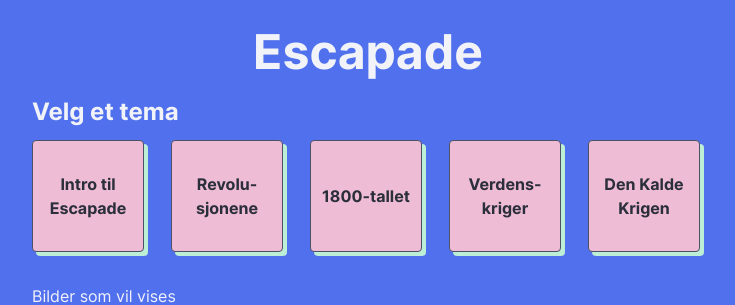
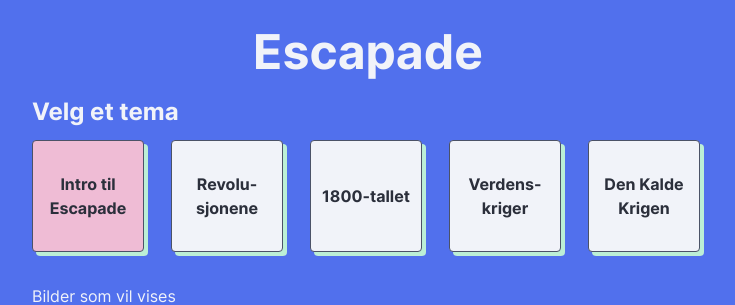
Before and after one commit to rotciw/escapade, a React (Vite) app: page /create in a window 1280 px wide. Shown: the top 305 px of the page, without its empty margins (272-1007 px from the left). Built offline with nearby package versions, Linux system fonts and the light colour scheme.

Commit message:
make themes selectable and disable extra settings as they are unused at the moment

```diff
--- a/src/base.css
+++ b/src/base.css
@@ -9,8 +9,8 @@
   .btn-sm {
     @apply px-4 py-2 font-bold text-black transition-all shadow-sm border-base hover:shadow-none hover:translate-x-1 hover:translate-y-1 hover:bg-cameo-pink-hover bg-cameo-pink;
   }
-  .btn-sq {
-    @apply p-2 font-bold text-black break-words transition-all shadow-lg border-base w-28 h-28 hover:shadow-none hover:translate-x-1 hover:translate-y-1 hover:bg-cameo-pink-hover bg-cameo-pink;
+  .btn-theme-choice {
+    @apply p-2 font-bold text-black break-words transition-all shadow-lg border-base w-28 h-28 hover:shadow-none hover:translate-x-1 hover:translate-y-1 hover:bg-cameo-pink bg-alice-blue;
   }
   .icon-clickable {
     @apply transition-all rounded-full cursor-pointer hover:bg-alice-blue-hover;
--- a/src/views/host/creatingGameView.tsx
+++ b/src/views/host/creatingGameView.tsx
@@ -12,6 +12,7 @@ const CreatingGameView: React.FC = () => {
   const [creatorGameCode, setCreatorGameCode] = useLocalStorage('gameCode', '');
   const [gameHostId, setGameHostId] = useLocalStorage('hostId', '');
   const [showSettings, setShowSettings] = useState(true);
+  const [selectedTheme, setSelectedTheme] = useState(1);
 
   const createGame = async () => {
     const gameCode = generateGameCode(6);
@@ -41,11 +42,46 @@ const CreatingGameView: React.FC = () => {
       <div className='flex flex-col w-2/3 max-w-2xl m-auto items-left '>
         <h1 className='my-3 text-2xl font-bold'>Velg et tema</h1>
         <div className='flex justify-between w-full pr-1'>
-          <button className='btn-sq'>Intro til Escapade</button>
-          <button className='btn-sq'>Revolu-sjonene</button>
-          <button className='btn-sq'>1800-tallet</button>
-          <button className='btn-sq'>Verdens-kriger</button>
-          <button className='btn-sq'>Den Kalde Krigen</button>
+          <button
+            className={`btn-theme-choice ${
+              selectedTheme == 1 && 'bg-cameo-pink hover:bg-cameo-pink-hover'
+            }`}
+            onClick={() => setSelectedTheme(1)}
+          >
+            Intro til Escapade
+          </button>
+          <button
+            className={`btn-theme-choice ${
+              selectedTheme == 2 && 'bg-cameo-pink hover:bg-cameo-pink-hover'
+            }`}
+            onClick={() => setSelectedTheme(2)}
+          >
+            Revolu-sjonene
+          </button>
+          <button
+            className={`btn-theme-choice ${
+              selectedTheme == 3 && 'bg-cameo-pink hover:bg-cameo-pink-hover'
+            }`}
+            onClick={() => setSelectedTheme(3)}
+          >
+            1800-tallet
+          </button>
+          <button
+            className={`btn-theme-choice ${
+              selectedTheme == 4 && 'bg-cameo-pink hover:bg-cameo-pink-hover'
+            }`}
+            onClick={() => setSelectedTheme(4)}
+          >
+            Verdens-kriger
+          </button>
+          <button
+            className={`btn-theme-choice ${
+              selectedTheme == 5 && 'bg-cameo-pink hover:bg-cameo-pink-hover'
+            }`}
+            onClick={() => setSelectedTheme(5)}
+          >
+            Den Kalde Krigen
+          </button>
         </div>
         <h2 className='mt-8'>Bilder som vil vises</h2>
         <div className='flex w-full p-2 mb-3 border-base bg-alice-blue'>
@@ -77,6 +113,7 @@ const CreatingGameView: React.FC = () => {
                 <h2 className='text-lg font-semibold'>Tid per runde</h2>
                 <p className='pb-2'>Velg varigheten på hver runde</p>
                 <select
+                  disabled
                   name='time'
                   id='timeDropdown'
                   className='p-1 mt-auto shadow-lg w-36 h-7 border-base'
@@ -94,6 +131,8 @@ const CreatingGameView: React.FC = () => {
                 </p>
                 <input
                   type='checkbox'
+                  checked
+                  disabled
                   id='randomTeamsCheckbox'
                   className='mt-auto shadow-lg h-7 w-7 border-base'
                 />
@@ -106,6 +145,7 @@ const CreatingGameView: React.FC = () => {
                   Velg størrelsen på lag, eller la det styres automatisk av spillet
                 </p>
                 <select
+                  disabled
                   name='time'
                   id='timeDropdown'
                   className='p-1 mt-auto shadow-lg w-36 h-7 border-base'
@@ -121,6 +161,8 @@ const CreatingGameView: React.FC = () => {
                   Velg om spillerene kan velge rollene sine eller om de skal velges tilfeldig
                 </p>
                 <input
+                  checked
+                  disabled
                   type='checkbox'
                   id='randomRolesCheckbox'
                   className='mt-auto shadow-lg h-7 w-7 border-base'
```
